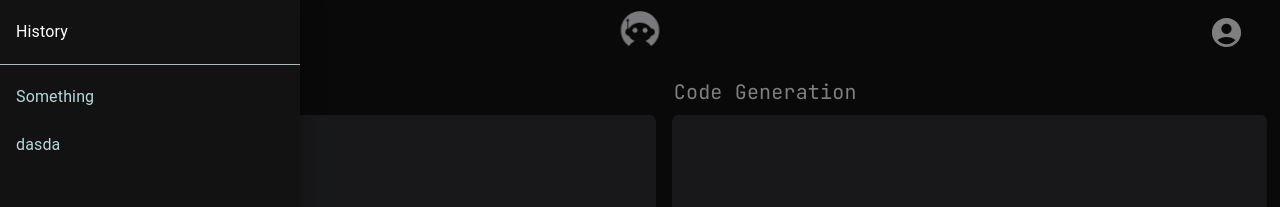
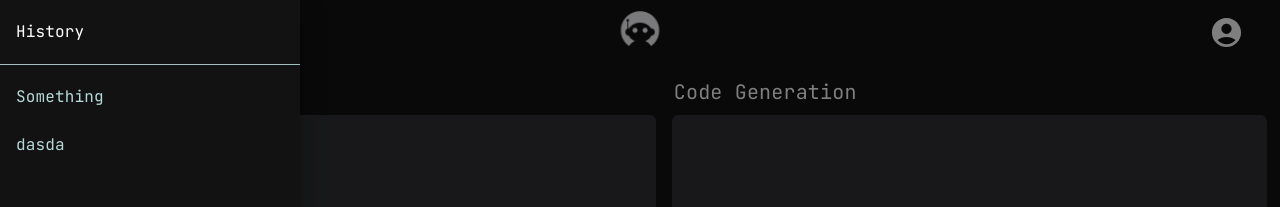
Before and after one commit to AshleyMoriahLazaraga/classsycode-app, a React (Vite) app: page / in a window 1280 px wide. Both pictures are taken after a click on the button 36 px from the left and 32 px from the top of the page. Shown: the top 207 px of the page. Built offline with nearby package versions, Linux system fonts and the light colour scheme.

Commit message:
Fix font issue

```diff
--- a/src/views/sidebar.jsx
+++ b/src/views/sidebar.jsx
@@ -1,9 +1,9 @@
 /* eslint-disable react/prop-types */
+import Divider from '@mui/material/Divider';
 import Drawer from '@mui/material/Drawer';
 import List from '@mui/material/List';
 import ListItem from '@mui/material/ListItem';
 import ListItemText from '@mui/material/ListItemText';
-import Divider from '@mui/material/Divider';
 
 export default function Sidebar({ isDrawerOpen, toggleDrawer }) {
   const greencolor = '#B6D9D7';
@@ -16,6 +16,7 @@ export default function Sidebar({ isDrawerOpen, toggleDrawer }) {
       onClose={toggleDrawer(false)}
       sx={{
         '& .MuiDrawer-paper': { width: 300, bgcolor: '#121212', color: 'white', fontFamily: 'JetBrains Mono' },
+        '.css-rizt0-MuiTypography-root': { fontFamily: 'JetBrains Mono' },
       }}
     >
       <List>
@@ -23,7 +24,7 @@ export default function Sidebar({ isDrawerOpen, toggleDrawer }) {
         <ListItem>
           <ListItemText
             primary="History"
-            sx={{ fontFamily: 'JetBrains Mono', color: 'white', fontWeight: 'bold' }}
+            sx={{ color: 'white', fontWeight: 'bold' }}
           />
         </ListItem>
       </List>
@@ -45,7 +46,7 @@ export default function Sidebar({ isDrawerOpen, toggleDrawer }) {
             >
               <ListItemText
                 primary={text}
-                sx={{ color: greencolor, fontFamily: 'JetBrains Mono' }}
+                sx={{ color: greencolor}}
               />
             </ListItem>
           </>
```
